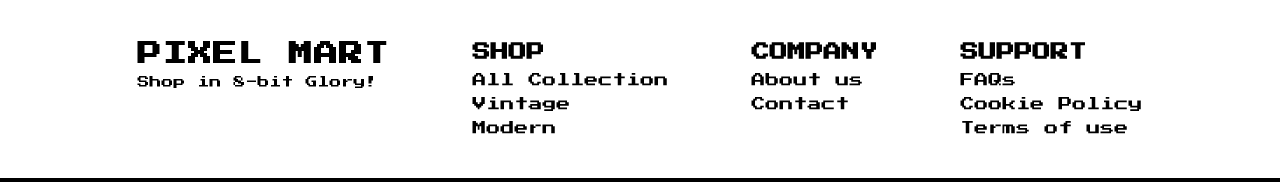
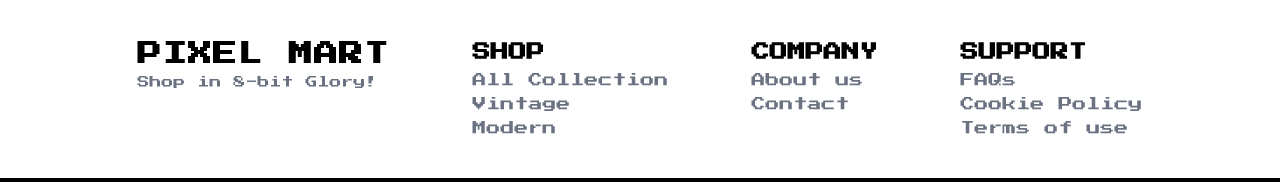
Before and after one commit to mardimanisha/pixel-mart-ecommerce, a React (Vite) app: page / in a window 1280 px wide. Shown: the part 4196-4384 px from the top of the page. Built offline with nearby package versions, Linux system fonts and the light colour scheme.

Commit message:
`Update Footer component styles: add text color to certain elements`
Signed-off-by: Manisha Mardi <mardimanisha101@gmail.com>

```diff
--- a/src/components/Footer.tsx
+++ b/src/components/Footer.tsx
@@ -7,12 +7,12 @@ const Footer = () => {
                 <div className='w-full mx-auto flex justify-around text-sm px-24'>
                     <div>
                         <h2 className='text-2xl font-bold tracking-wider'>PIXEL MART</h2>
-                        <p className='text-xs mt-1'>Shop in 8-bit Glory!</p>
+                        <p className='text-xs mt-1 text-gray-500'>Shop in 8-bit Glory!</p>
                     </div>
 
                     <div>
                         <h3 className='text-lg uppercase font-bold'>Shop</h3>
-                        <ul className="mt-1 space-y-1">
+                        <ul className="mt-1 space-y-1 text-gray-500">
                             <li>All Collection</li>
                             <li>Vintage</li>
                             <li>Modern</li>
@@ -21,7 +21,7 @@ const Footer = () => {
 
                     <div>
                         <h3 className='text-lg uppercase font-bold'>COMPANY</h3>
-                        <ul className="mt-1 space-y-1">
+                        <ul className="mt-1 space-y-1 text-gray-500">
                             <li>About us</li>
                             <li>Contact</li>
                         </ul>
@@ -29,7 +29,7 @@ const Footer = () => {
 
                     <div>
                         <h3 className='text-lg uppercase font-bold'>Support</h3>
-                        <ul className="mt-1 space-y-1">
+                        <ul className="mt-1 space-y-1 text-gray-500">
                             <li>FAQs</li>
                             <li>Cookie Policy</li>
                             <li>Terms of use</li>
```
